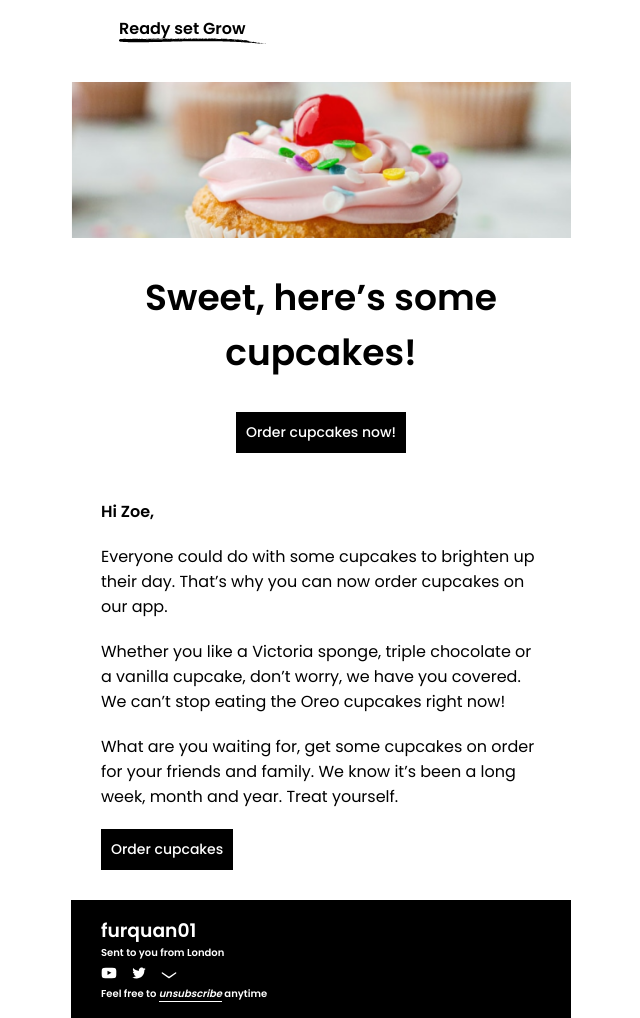
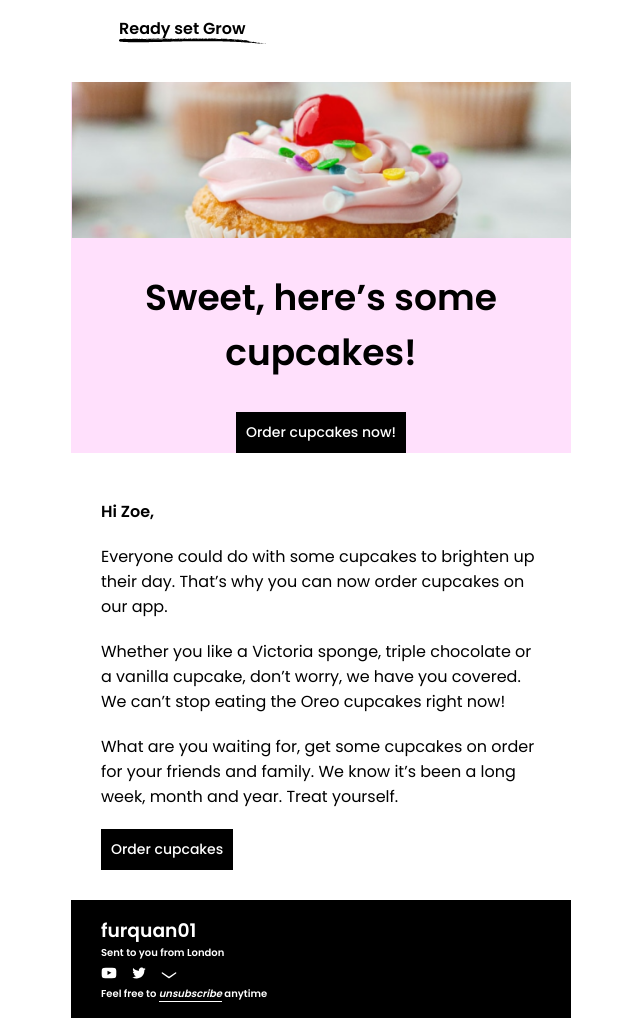
Before and after one commit to eduu17/mainpagetwo, a plain HTML site: page index.html in a window 1280 px wide. Shown: the whole page, without its empty margins (319-959 px from the left). Drawn offline with Linux system fonts and the light colour scheme.

Commit message:
Bug Fixes

```diff
--- a/css/style.css
+++ b/css/style.css
@@ -23,6 +23,7 @@
 .order__cupcake {
   display: flex;
   flex-direction: column;
+  background-color: #ffe0fc;
   text-align: center;
   gap: 2rem;
   margin-bottom: 1rem;
```
